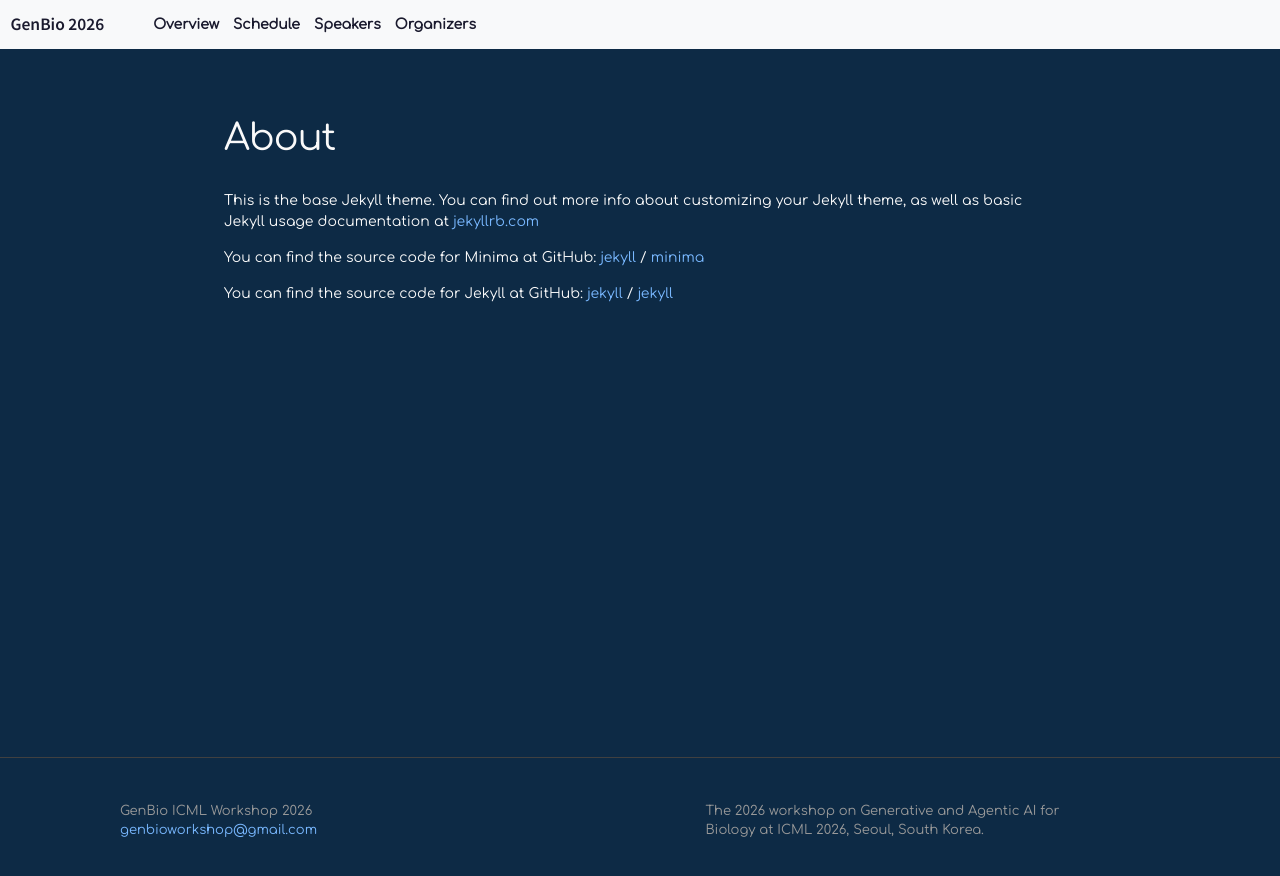
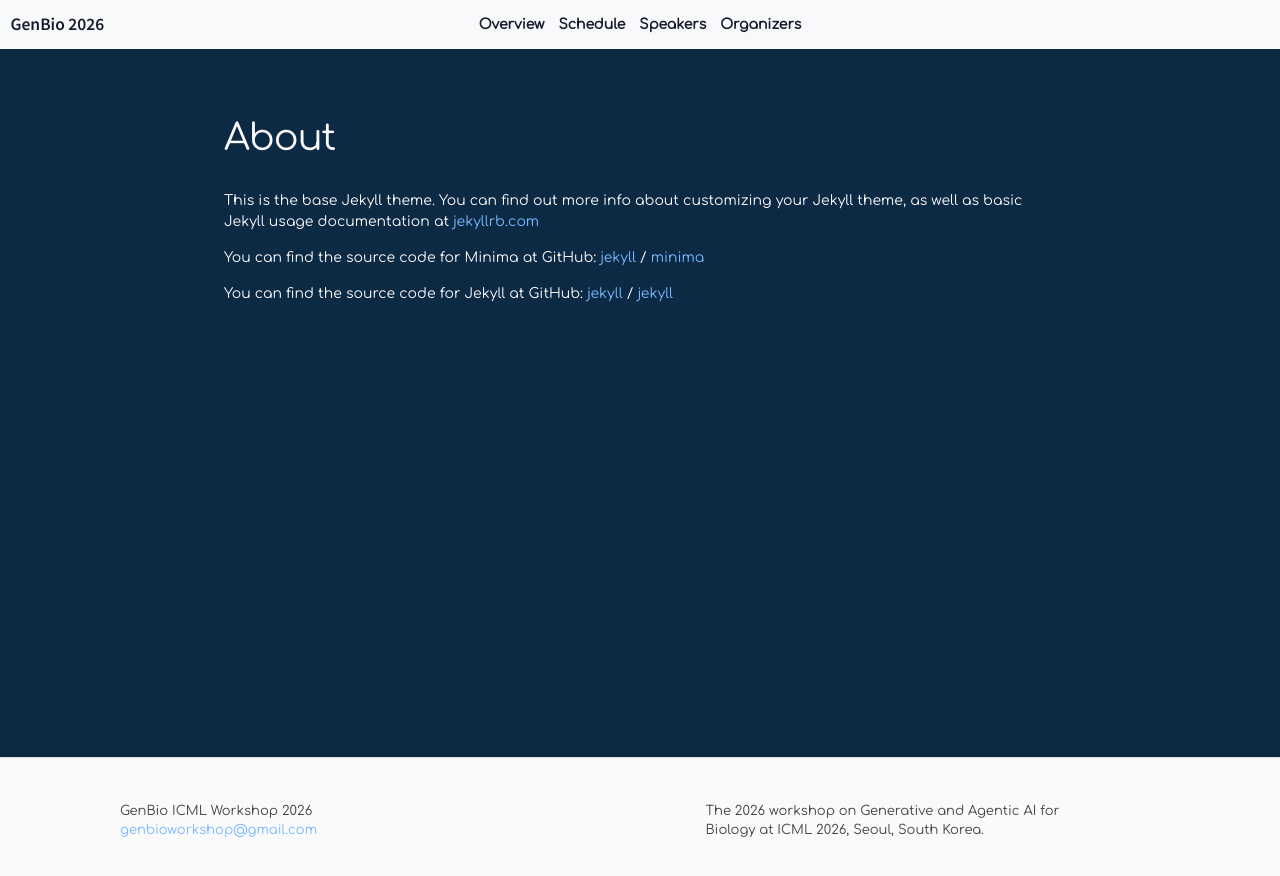
Before and after one commit to genbio-workshop/2026, a Jekyll site: the page built from about.md, in a window 1280 px wide. Shown: the top 876 px of the page. Built offline with Jekyll 4.4.1, drawn with Linux system fonts in a browser that asks for light colours; nearby versions of some CDN libraries.

Commit message:
better footer

```diff
--- a/_sass/minima/custom-styles.scss
+++ b/_sass/minima/custom-styles.scss
@@ -1,5 +1,32 @@
 // Placeholder to allow defining custom styles that override everything else.
 // (Use `_sass/minima/custom-variables.scss` to override variable defaults)
+
+// Padding at bottom of inverted section before footer
+.inverted {
+  padding-bottom: 3rem;
+}
+
+// Remove bottom padding so inverted section meets the footer directly
+.page-content {
+  padding-bottom: 0;
+}
+
+// Footer continues the white background from the inverted section
+.site-footer {
+  background-color: #fafafa;
+  border-top-color: #ddd;
+}
+
+.footer-col-wrapper,
+.social-links {
+  color: #444;
+}
+
+@media screen and (max-width: 600px) {
+  .footer-col-wrapper {
+    text-align: center;
+  }
+}
 
 // Override inverted section text to true black
 .inverted {
@@ -34,6 +61,22 @@
   border-bottom: 2px solid #0d2a45;
 }
 
+// Truly center nav links relative to full navbar width on desktop
+@media (min-width: 992px) {
+  .navbar-collapse {
+    position: absolute;
+    left: 0;
+    right: 0;
+    display: flex;
+    justify-content: center;
+    pointer-events: none;
+  }
+
+  .navbar-collapse .navbar-nav {
+    pointer-events: auto;
+  }
+}
+
 // Offset anchor scroll position to account for sticky header
 html {
   scroll-padding-top: 80px;
```
